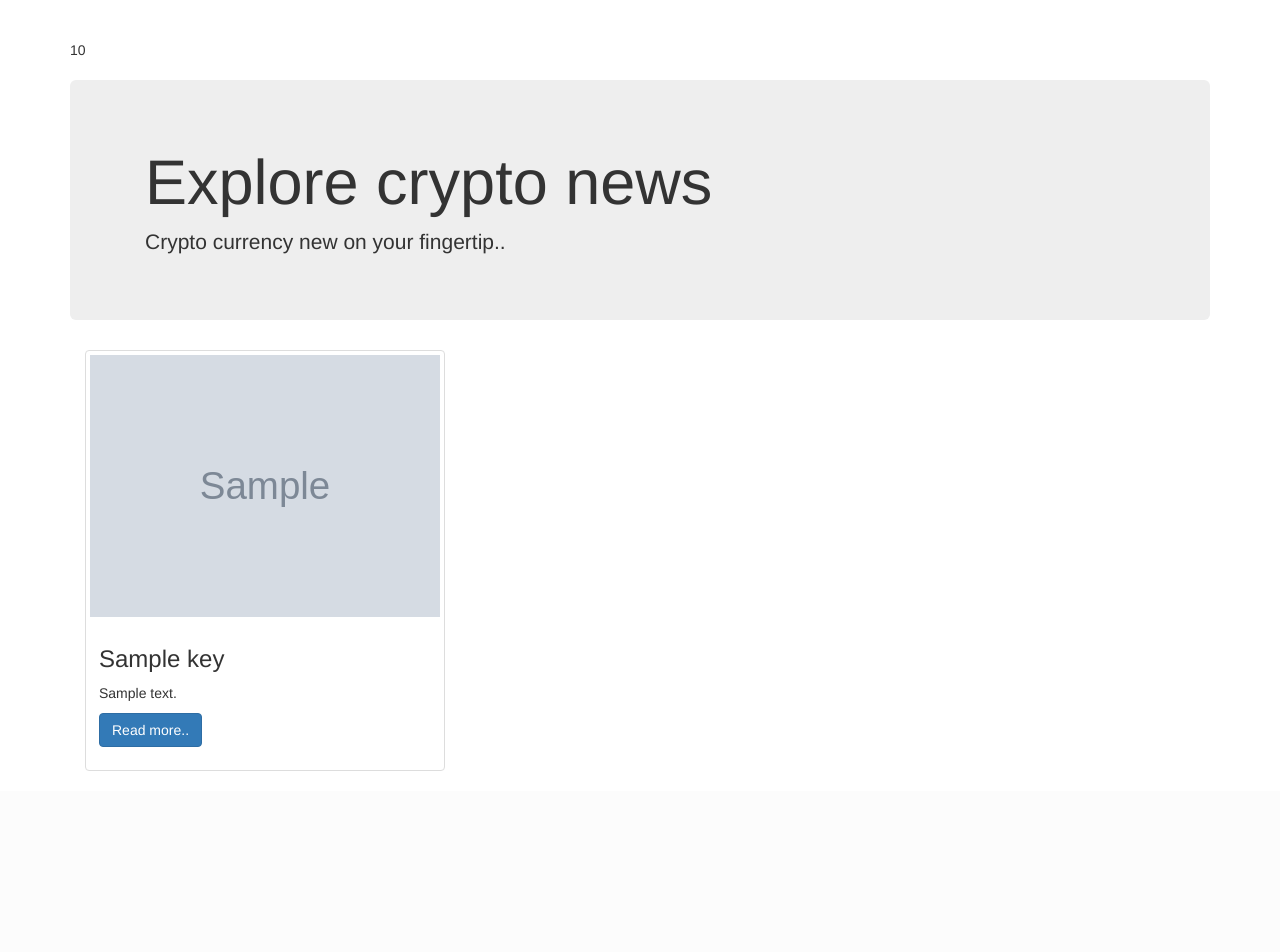
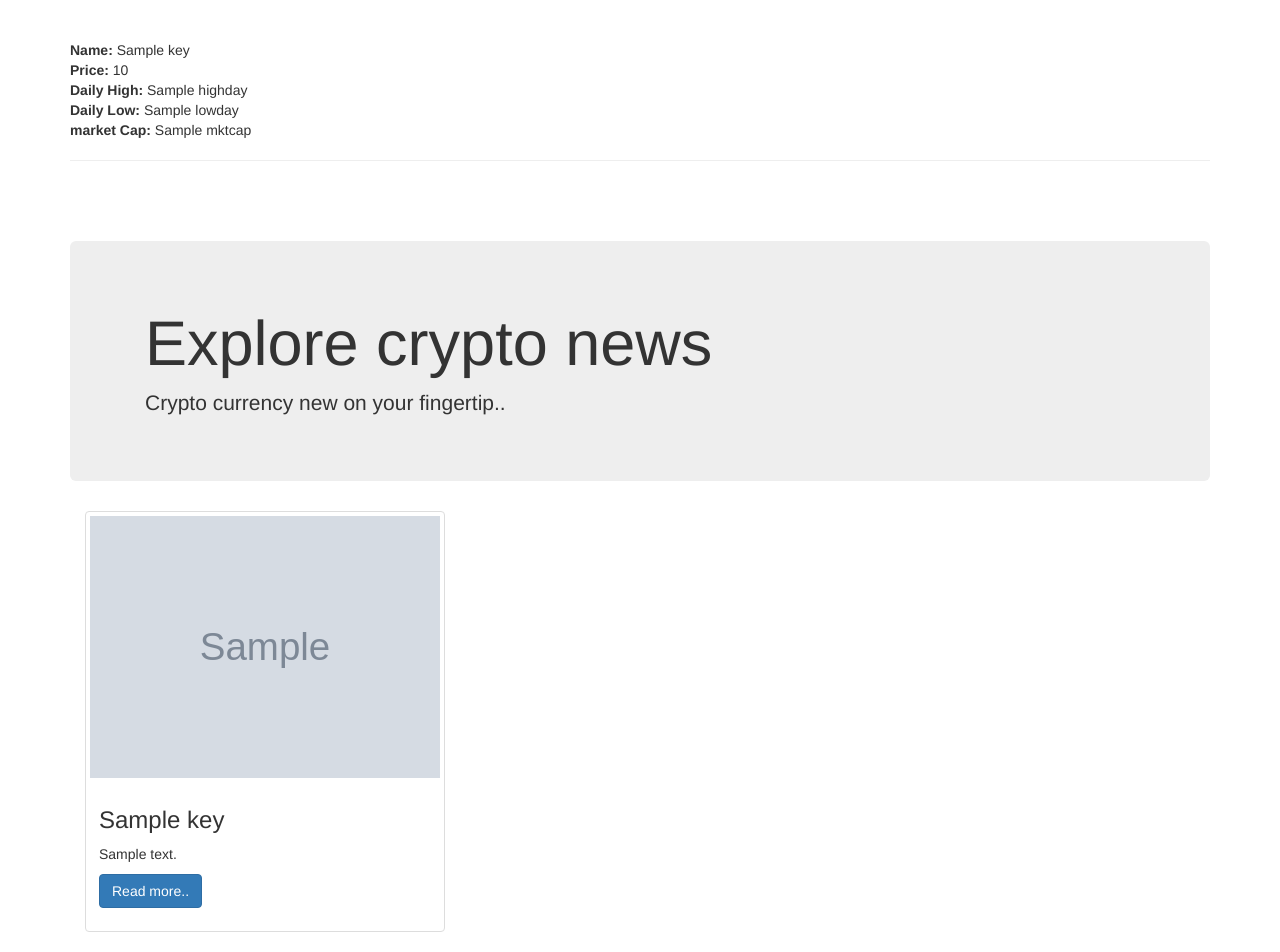
Before and after one commit to jithesh944/crypto_News, a Django app: template cryptoNewsPrj/crypto/templates/home.html in a window 1280 px wide. Shown: the part 51-1003 px from the top of the page. Before the commit the page ends 822 px from the top, so only its background shows below. Run offline with Django 3.2, Linux system fonts and the light colour scheme; the template is opened without the code that fills it: most values are stand-ins (such as "Sample title", 1, 10 or a date in 2020); grey boxes marked "Sample" are stand-in pictures; some libraries are stand-ins or nearby versions.

Commit message:
update the view to include the USD price, marktcap

```diff
--- a/cryptoNewsPrj/crypto/templates/home.html
+++ b/cryptoNewsPrj/crypto/templates/home.html
@@ -6,7 +6,15 @@
 
 
 {% for key,value in api_price.DISPLAY.items %}
-    {{ value.USD.PRICE}}
+    <!-- {{ value.USD}} -->
+    <strong>Name: </strong>{{key}}<br/>
+    <!-- can be used to fetch JPY details -->
+    <!-- <strong>Price: </strong>{{ value.USD.PRICE}} {{ value.JPY.PRICE}}<br/> -->
+    <strong>Price: </strong>{{ value.USD.PRICE}}<br/>
+    <strong>Daily High: </strong>{{ value.USD.HIGHDAY}}<br/>
+    <strong>Daily Low: </strong>{{ value.USD.LOWDAY}}<br/>
+    <strong>market Cap: </strong>{{ value.USD.MKTCAP}}<br/>
+    <hr><br/>
 {% endfor %}
 <br>
 <br/>
--- a/cryptoNewsPrj/crypto/views.py
+++ b/cryptoNewsPrj/crypto/views.py
@@ -7,7 +7,7 @@ import json
 # The home screen view function
 def home(request):
     # Api call for getting Crypto Prices
-    api_price_request = requests.get('https://min-api.cryptocompare.com/data/pricemultifull?fsyms=BTC,XRP&tsyms=USD')
+    api_price_request = requests.get('https://min-api.cryptocompare.com/data/pricemultifull?fsyms=BTC,XRP,ETH,USDT,BNB,ADA,DOGE,BCH&tsyms=USD,JPY')
     api_price_data = json.loads(api_price_request.content)
 
 
```
